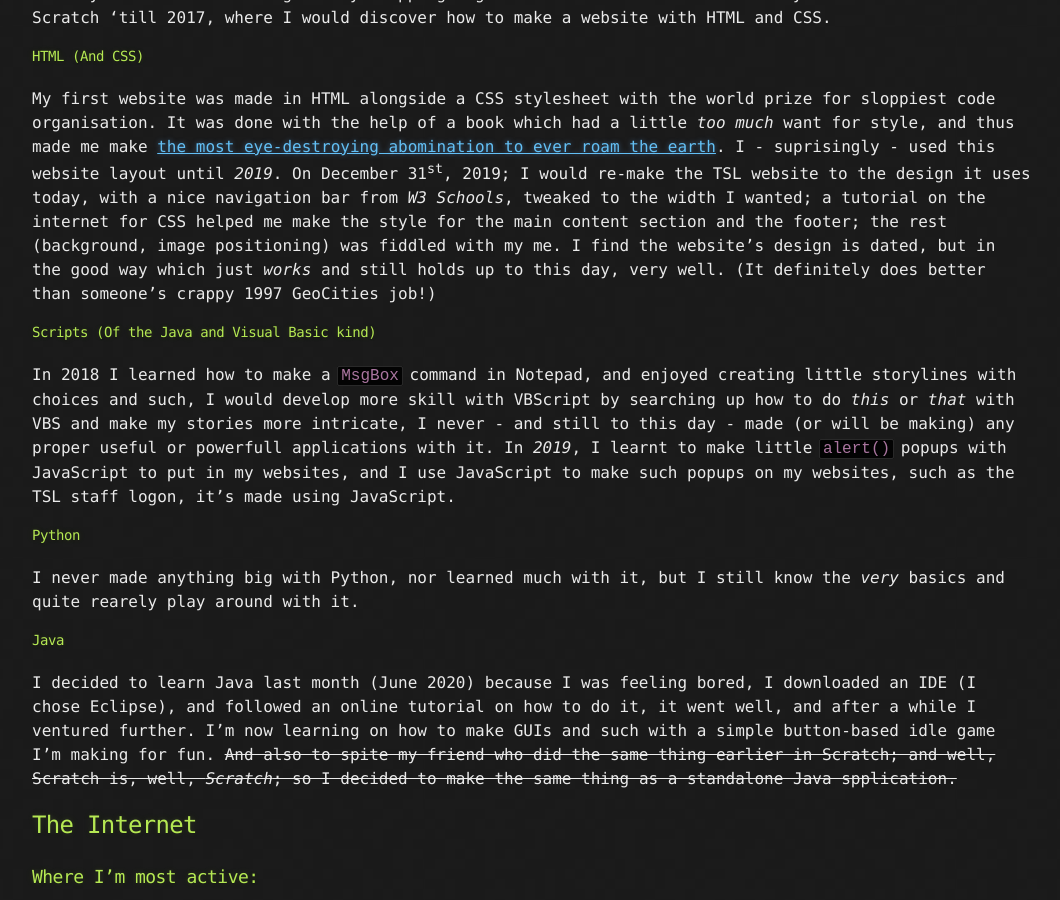
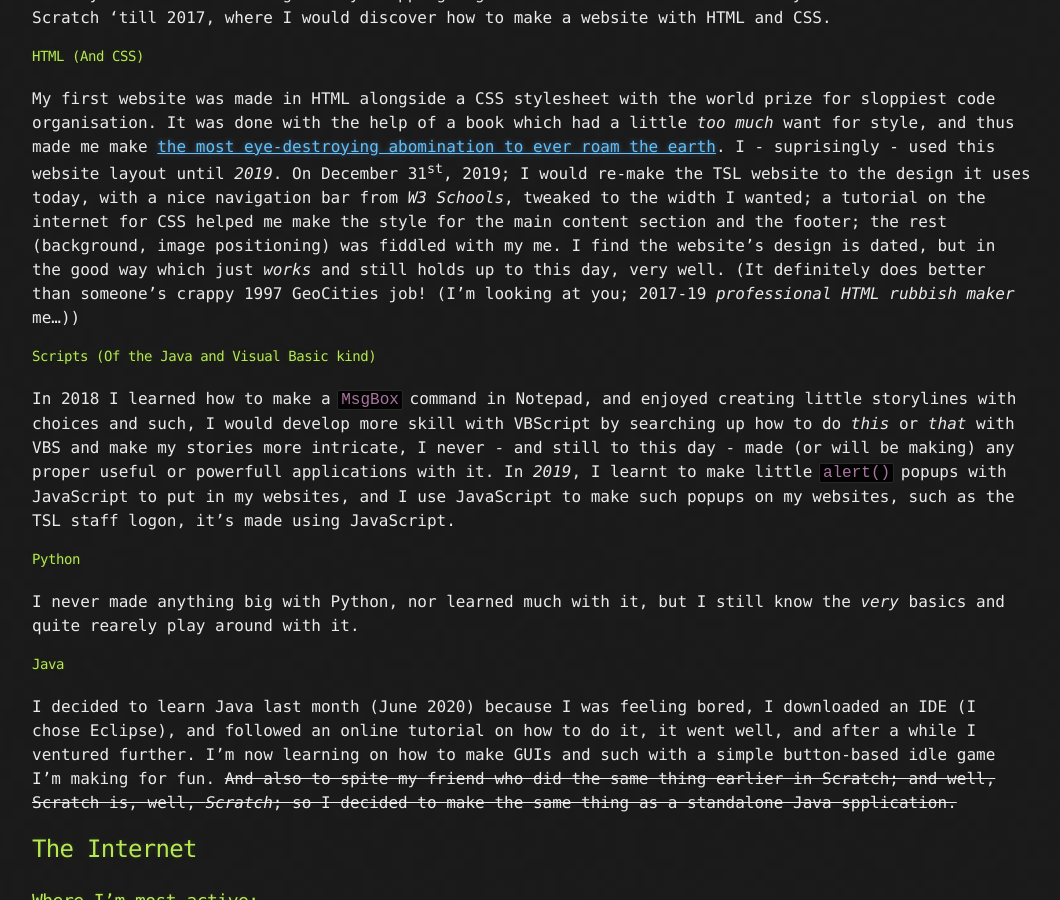
Before and after one commit to Toydotgame/Toydotgame.github.io, a Jekyll site: the page built from index.md, in a window 1280 px wide and 900 px high, scrolled down 1570 px. Shown: the whole window, without its empty margins (108-1168 px from the left). Built offline with Jekyll 4.4.1, drawn with Linux system fonts in a browser that asks for light colours; our own code applies the rules of GitHub Pages for plain Markdown files; the repository's description, which GitHub fills in, is left out.

Commit message:
Added the funny
Update index.md

```diff
--- a/index.md
+++ b/index.md
@@ -47,7 +47,7 @@ The TSL team is two strong, and will stay as a very small buisness as it is more
 In 2016 I discovered the wonderful world of coding, due to stumbling across a website called _Scratch_, where you could make cool games my snapping together functions like LEGO. I stayed interested in Scratch 'till 2017, where I would discover how to make a website with HTML and CSS.
 
 #### HTML (And CSS)
-My first website was made in HTML alongside a CSS stylesheet with the world prize for sloppiest code organisation. It was done with the help of a book which had a little _too much_ want for style, and thus made me make [the most eye-destroying abomination to ever roam the earth](https://thescratchersltd.github.io/home.html). I - suprisingly - used this website layout until _2019_. On December 31<sup>st</sup>, 2019; I would re-make the TSL website to the design it uses today, with a nice navigation bar from _W3 Schools_, tweaked to the width I wanted; a tutorial on the internet for CSS helped me make the style for the main content section and the footer; the rest (background, image positioning) was fiddled with my me. I find the website's design is dated, but in the good way which just _works_ and still holds up to this day, very well. (It definitely does better than someone's crappy 1997 GeoCities job!)
+My first website was made in HTML alongside a CSS stylesheet with the world prize for sloppiest code organisation. It was done with the help of a book which had a little _too much_ want for style, and thus made me make [the most eye-destroying abomination to ever roam the earth](https://thescratchersltd.github.io/home.html). I - suprisingly - used this website layout until _2019_. On December 31<sup>st</sup>, 2019; I would re-make the TSL website to the design it uses today, with a nice navigation bar from _W3 Schools_, tweaked to the width I wanted; a tutorial on the internet for CSS helped me make the style for the main content section and the footer; the rest (background, image positioning) was fiddled with my me. I find the website's design is dated, but in the good way which just _works_ and still holds up to this day, very well. (It definitely does better than someone's crappy 1997 GeoCities job! (I'm looking at you; 2017-19 _professional HTML rubbish maker_ me...))
 
 #### Scripts (Of the Java and Visual Basic kind)
 In 2018 I learned how to make a `MsgBox` command in Notepad, and enjoyed creating little storylines with choices and such, I would develop more skill with VBScript by searching up how to do _this_ or _that_ with VBS and make my stories more intricate, I never - and still to this day - made (or will be making) any proper useful or powerfull applications with it.
```
